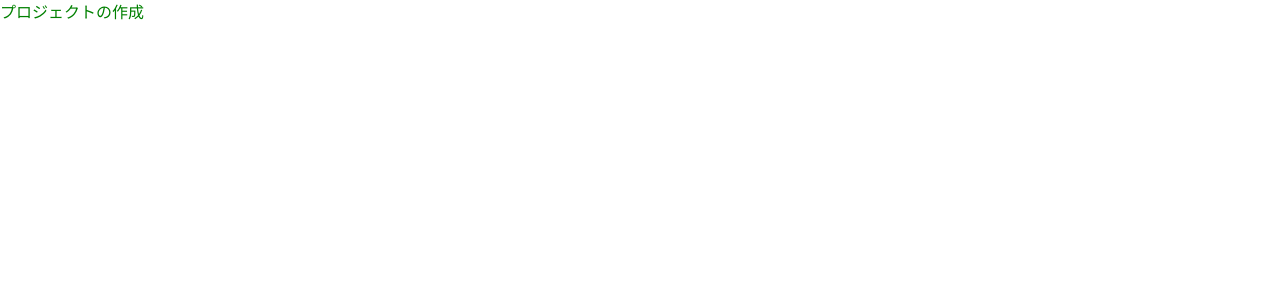
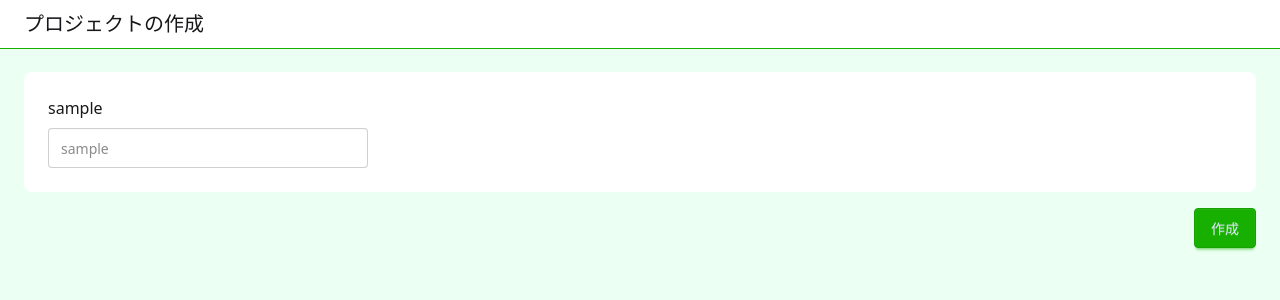
Before and after one commit to ut-code/how-match, a SvelteKit app in the folder web/: page /new in a window 1280 px wide. Shown: the top 300 px of the page. Built offline with nearby package versions, Linux system fonts and the light colour scheme.

Commit message:
feat: スタイリングのサンプル

```diff
--- a/web/src/app.css
+++ b/web/src/app.css
@@ -7,6 +7,11 @@
   default: true;
   /* biome-ignore lint: daisyUI's property */
   prefersdark: true; /* TODO: ダークテーマは余裕があれば実装 */
-  --color-primary: green;
+  --color-primary: #17af00;
   --color-secondary: teal;
+  --color-base-100: #ebfff2;
 }
+
+.btn {
+  font-weight: normal;
+}
--- a/web/src/app.html
+++ b/web/src/app.html
@@ -1,12 +1,12 @@
 <!DOCTYPE html>
-<html lang="en">
+<html lang="en" class="h-full">
   <head>
     <meta charset="utf-8" />
     <link rel="icon" href="%sveltekit.assets%/favicon.png" />
     <meta name="viewport" content="width=device-width, initial-scale=1" />
     %sveltekit.head%
   </head>
-  <body data-sveltekit-preload-data="hover">
+  <body data-sveltekit-preload-data="hover" class="h-full">
     <div style="display: contents">%sveltekit.body%</div>
   </body>
 </html>
--- /dev/null
+++ b/web/src/components/header.svelte
@@ -0,0 +1,11 @@
+<script lang="ts">
+  let { title } = $props();
+</script>
+
+<header class="fixed top-0 left-0 w-full z-30 border-b border-primary bg-white">
+  <div class="h-12 px-6 flex items-center justify-between">
+    <span class="text-xl">
+      {title}
+    </span>
+  </div>
+</header>
--- a/web/src/routes/new/+page.svelte
+++ b/web/src/routes/new/+page.svelte
@@ -1,3 +1,17 @@
+<script>
+  import Header from "~/components/header.svelte";
+</script>
 <div>
-  <h1 class="text-primary">プロジェクトの作成</h1>
+  <Header title="プロジェクトの作成" />
+  <div class="mt-12 h-full bg-base-100 p-6 flex flex-col gap-4">
+    <div class="rounded-lg bg-white p-6 flex flex-col gap-2">
+      <p>sample</p>
+      <input type="text" class="input bg-white" placeholder="sample" />
+    </div>
+    <div class="flex justify-end">
+      <button type="button" class="btn btn-primary">
+        作成
+      </button>
+    </div>
+  </div>
 </div>
```
